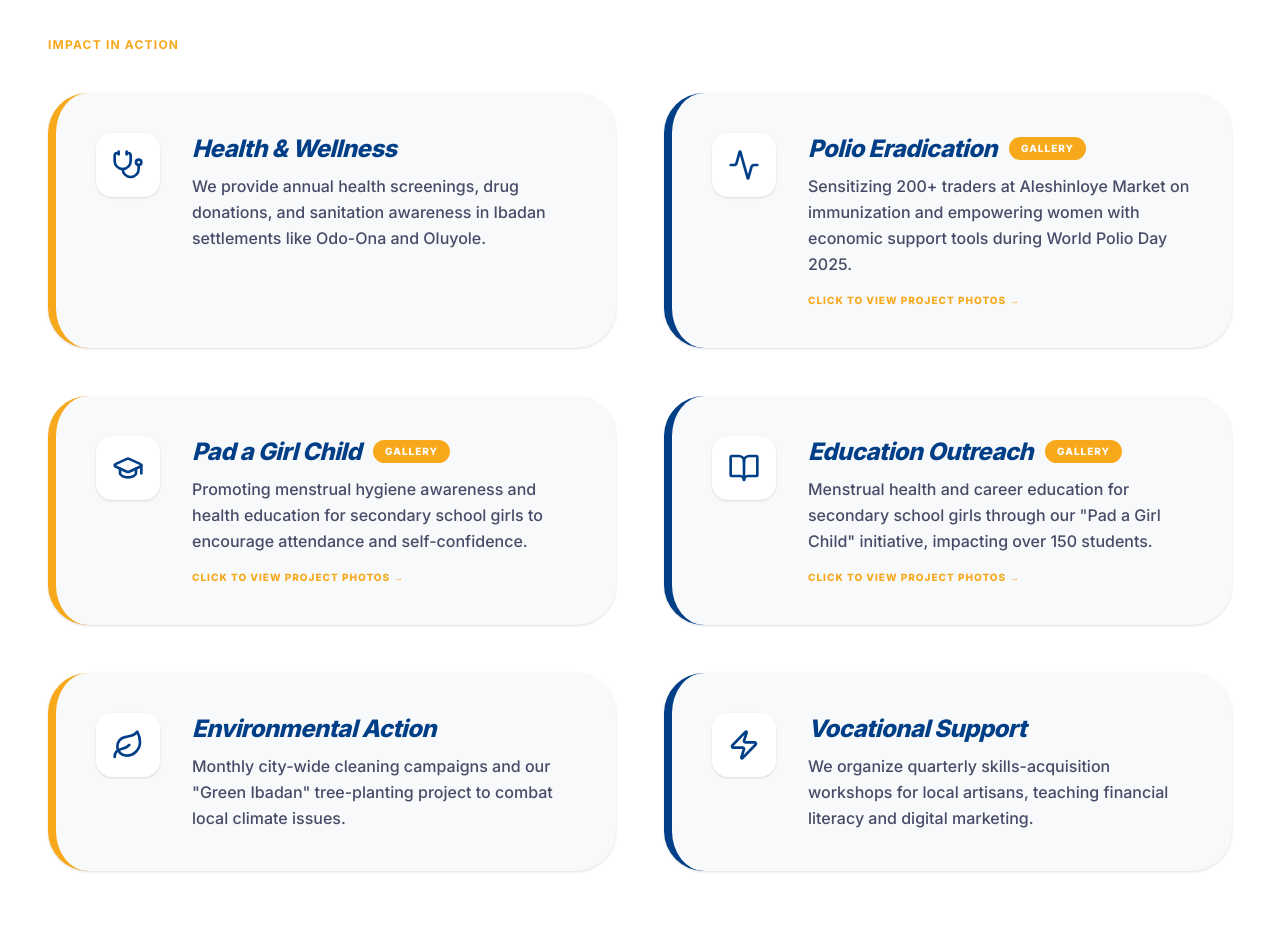
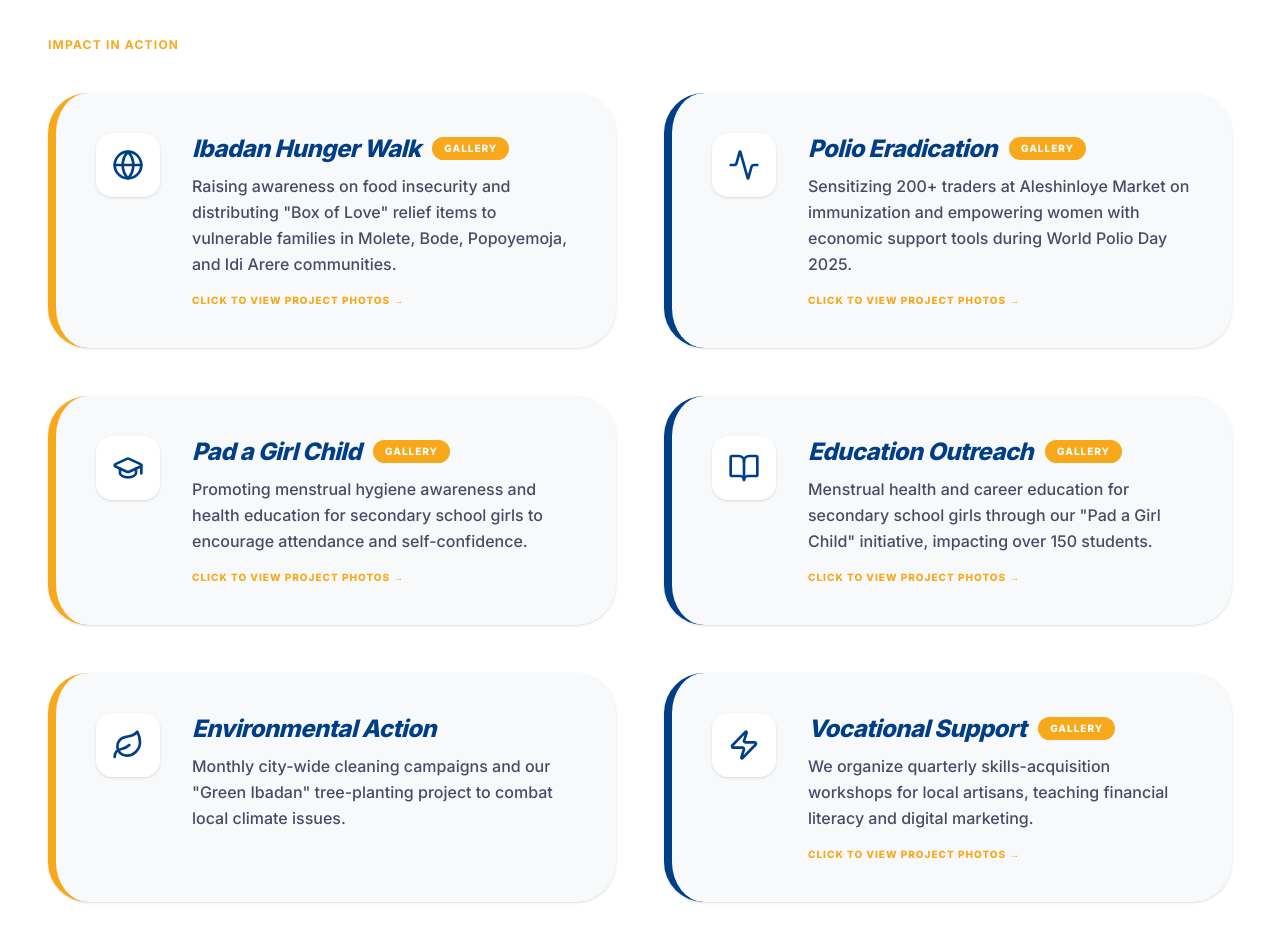
Before and after one commit to KingPraise/Rotaract-Club-RingRoad, a React (Vite) app: page / in a window 1280 px wide. Shown: the part 4920-5861 px from the top of the page. Built offline with nearby package versions, Linux system fonts and the light colour scheme.

Commit message:
feat: Update project details and add gallery for Hunger Walk
Replaces the 'Health & Wellness' project with the 'Ibadan Hunger Walk', including a new icon, updated description, and a gallery of related images.

```diff
--- a/src/App.tsx
+++ b/src/App.tsx
@@ -782,10 +782,27 @@ const Projects = () => {
 
   const projects = [
     {
-      title: 'Health & Wellness',
-      icon: Stethoscope,
+      title: 'Ibadan Hunger Walk',
+      icon: Globe,
       color: 'border-rotaract-gold',
-      detailed: 'We provide annual health screenings, drug donations, and sanitation awareness in Ibadan settlements like Odo-Ona and Oluyole.'
+      detailed: 'Raising awareness on food insecurity and distributing "Box of Love" relief items to vulnerable families in Molete, Bode, Popoyemoja, and Idi Arere communities.',
+      gallery: [
+        'https://lh3.googleusercontent.com/d/11YY6Jm2IBcZqdOQDAKlbJHoRTBQlvxZr',
+        'https://lh3.googleusercontent.com/d/1TPe-uaKmtNRn0pCDI_GpR-W3jfxgP6pY',
+        'https://lh3.googleusercontent.com/d/1AG7pAwb-UgK-N73ID75jooqSaxWYD8MZ',
+        'https://lh3.googleusercontent.com/d/1H5wtWEzJCrYAHXirnV9JrUHbB1cmJyit',
+        'https://lh3.googleusercontent.com/d/1QRgu6Zrvl_ArgJMYrVNPgAQSWyjcb1oy',
+        'https://lh3.googleusercontent.com/d/1dEyeeOyuOoOjb-iIZCeu5rxAYmIow09o',
+        'https://lh3.googleusercontent.com/d/1syJRCWXYplL6j-0pehS0BSNo4Almq4Dl',
+        'https://lh3.googleusercontent.com/d/1avFGCeZQaWCeEyG2pqJ0ypGNiKnSC802',
+        'https://lh3.googleusercontent.com/d/19LFAxBrln5KUu6NQbR5Enrf2Gn9Odubn',
+        'https://lh3.googleusercontent.com/d/1Mmm5bXwj94WmIv_VM8b-l9qy9ambepJ3',
+        'https://lh3.googleusercontent.com/d/1mQprBtn3ABrhMrNog69PqxrvubHFkGln',
+        'https://lh3.googleusercontent.com/d/1vT6Hmz4_D6YCrgOgzbnHuOAxdz-9hueH',
+        'https://lh3.googleusercontent.com/d/1bM3sjVWp7SMwyH0Nt5DBz1gm7ExVajnp',
+        'https://lh3.googleusercontent.com/d/1fp7GlG7zbUaaLBtMqmckSrOJw0qmVBY_',
+        'https://lh3.googleusercontent.com/d/1XN2Jp39AE5EeT4TSw44uOLvkYh8wVDGU'
+      ]
     },
     {
       title: 'Polio Eradication',
@@ -848,7 +865,16 @@ const Projects = () => {
       title: 'Vocational Support',
       icon: Zap,
       color: 'border-rotary-blue',
-      detailed: 'We organize quarterly skills-acquisition workshops for local artisans, teaching financial literacy and digital marketing.'
+      detailed: 'We organize quarterly skills-acquisition workshops for local artisans, teaching financial literacy and digital marketing.',
+      gallery: [
+        'https://lh3.googleusercontent.com/d/1iSw2Xih87ejFc7OB39Wke9NT1ryCh1ZD',
+        'https://lh3.googleusercontent.com/d/1Jui0otzszP7J36JAMAJHf-0lNJoSiRRD',
+        'https://lh3.googleusercontent.com/d/1rKHUgLcFF372vmn6m8E04i5a5mA6ApIj',
+        'https://lh3.googleusercontent.com/d/1d217F9LLaKYxvkxNxsSlnDUas0PyLzk1',
+        'https://lh3.googleusercontent.com/d/1PVtHGRuYzb2rBp0PaeFU9q4BM6OhBdVD',
+        'https://lh3.googleusercontent.com/d/1QWckRxWy5EnGMl7lyALi2WpoUpJOWBCA',
+        'https://lh3.googleusercontent.com/d/1j0pKo1l5EAEnvJAOB0o4Eyc9tbIjCeJ2'
+      ]
     },
   ];
 
```
